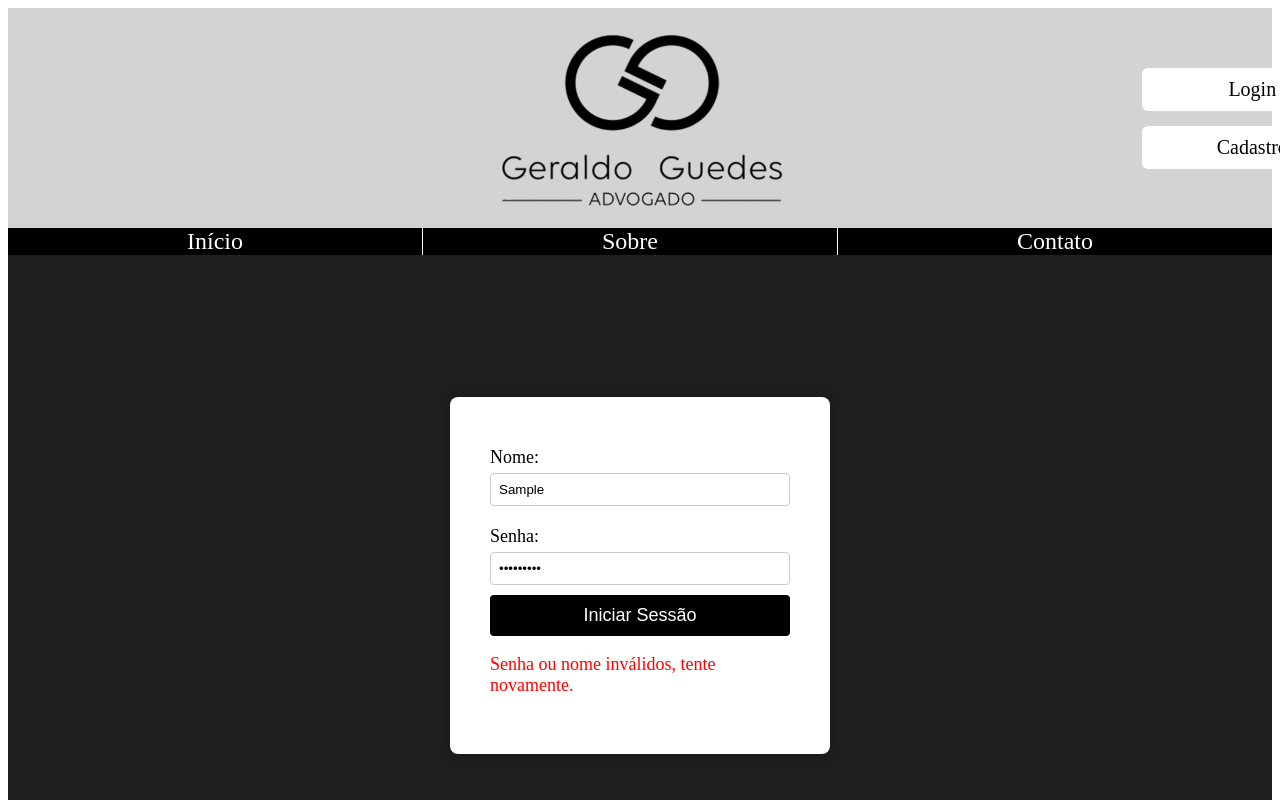
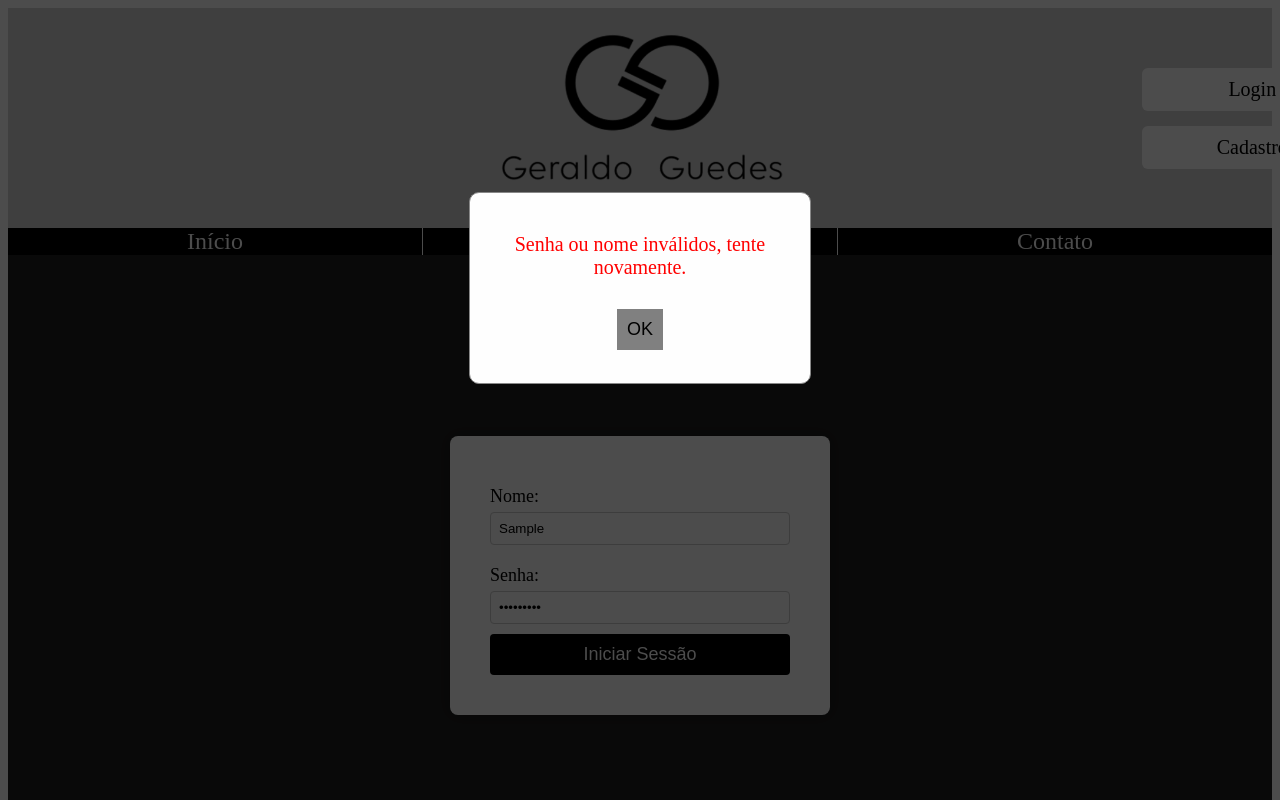
Before and after one commit to rudneyggf/projeto_site_advogado, a Next.js app in the folder frontend_gg_advogados/: page /Login in a window 1280 px wide. Both pictures are taken after typing "Sample", "Sample123" into the empty fields and a click on the button "Iniciar Sessão". Shown: the top 800 px of the page. Built offline with nearby package versions, Linux system fonts and the light colour scheme; no server answers.

Commit message:
Modais para mensagens de feedback e para confirmação de decisões criados e funcionais para o frontend

```diff
--- /dev/null
+++ b/frontend_gg_advogados/src/components/Modal.tsx
@@ -0,0 +1,28 @@
+import React from 'react';
+import style from '@/css/Modal.module.css'
+
+// props necessarias para que o componente de gerenciador controle o modal
+interface ModalProps {
+  isOpen: boolean;
+  mensagem : string
+  isError : boolean
+  closeModal(): void
+}
+
+
+const Modal: React.FC<ModalProps> = ({ isOpen,mensagem,isError,closeModal}) => {
+  if (!isOpen) return null;
+
+  return (
+    <div className={style.modal_fundo}>
+      <div className={`${style.modal}`}>
+        <div className={`${style.modal_content}`}>
+            <p style={{ color: isError ? 'red' : 'black' }} > {mensagem} </p>
+          <button className={style.botao_modal_gray} onClick={closeModal}>OK</button>
+        </div>
+      </div>
+    </div>
+  );
+};
+
+export default Modal;
--- /dev/null
+++ b/frontend_gg_advogados/src/css/Modal.module.css
@@ -0,0 +1,64 @@
+
+
+/* Estilo para o modal de confirmação */
+.modal {
+ /* Escondido por padrão */
+  z-index: 1;
+  left: 0;
+  top: 0;
+  width: 100%;
+  height: 100%;
+  overflow: auto;
+  background-color: rgb(0,0,0); /* Fallback */
+  background-color: rgba(0,0,0,0.4); /* Preto com opacidade */
+  box-shadow: 0px 0px 10px rgba(0, 0, 0, 0.3);
+}
+
+.modal_content {
+  background-color: #fefefe;
+  margin: 15% auto; /* 15% do topo e centralizado */
+  padding: 20px;
+  border: 1px solid #888;
+  width: 300px; /* Largura do modal */
+  height: 150px;
+  text-align: center;
+  border-radius: 10px;
+  font-size:20px;
+}
+
+
+
+.modal_fundo{
+  position: fixed;
+  top: 0;
+  left: 0;
+  width: 100%;
+  height: 100%;
+  background-color: rgb(0,0,0,0.5);
+  display: flex;
+  justify-content: center;
+  align-items: center;
+  z-index: 1000;
+}
+
+
+.botao_modal_gray,.botao_modal_sim,.botao_modal_nao{
+  color: black;
+  padding: 10px;
+  border: none;
+  margin: 10px;
+  cursor: pointer;
+  font-size: 18px;
+}
+
+.botao_modal_gray{
+  background-color: gray;
+}
+
+.botao_modal_nao{
+  background-color: red;
+}
+
+.botao_modal_sim{
+  background-color: green
+}
--- a/frontend_gg_advogados/src/pages/Login.tsx
+++ b/frontend_gg_advogados/src/pages/Login.tsx
@@ -5,12 +5,15 @@ import style from "@/css/Sessao.module.css"
 import api from "@/services/api"
 import { useState } from "react";
 import { useRouter } from "next/router";
+import Modal from "@/components/Modal";
 
 export default function Login(){
     const router = useRouter();
     const [nome, setNome] = useState("");
     const [senha, setSenha] = useState("");
-    const [erro, setErro] = useState("");
+    const [mensagemFeedback, setMensagem] = useState("");
+    const [erro,setErro] = useState(false)
+    const [IsModalOpen,setOpen] = useState(false);
 
     const handleLogin = async (e: React.FormEvent<HTMLFormElement>) => {
         e.preventDefault();
@@ -20,12 +23,19 @@ export default function Login(){
 
           const token = response.data;
           localStorage.setItem("token",token);
-          setErro("");
 
           router.push("/HomepageUser");
+
         } catch (error) {
-          setErro(" Senha ou nome inválidos, tente novamente.")
+          setMensagem(" Senha ou nome inválidos, tente novamente.");
+          setErro(true);
+          setOpen(true);
         }
+
+    }
+
+    const CloseModal = ()=>{
+      setOpen(false)
     }
 
     return(
@@ -48,11 +58,11 @@ export default function Login(){
                 <label htmlFor="senha">Senha:</label>
                 <input type="password" id="senha" value={senha} onChange={(e) => setSenha(e.target.value)} />
                 <button type="submit">Iniciar Sessão</button>
-                {erro && <p style={{ color: "red" }}>{erro}</p>}
             </form>
             </div>
          </main>
 
+        <Modal isOpen={IsModalOpen} mensagem={mensagemFeedback} isError={erro} closeModal={CloseModal}/>
       <Footer />
     </>
     )
```
Also changed, not shown: frontend_gg_advogados/src/components/ModalDecisao.tsx (added, +28 -0 lines), frontend_gg_advogados/src/components/Pedido.tsx (+28 -2 lines), frontend_gg_advogados/src/pages/Atendimento.tsx (+33 -17 lines), frontend_gg_advogados/src/pages/Cadastro.tsx (+29 -13 lines), frontend_gg_advogados/src/types/pedido.ts (+10 -10 lines).
